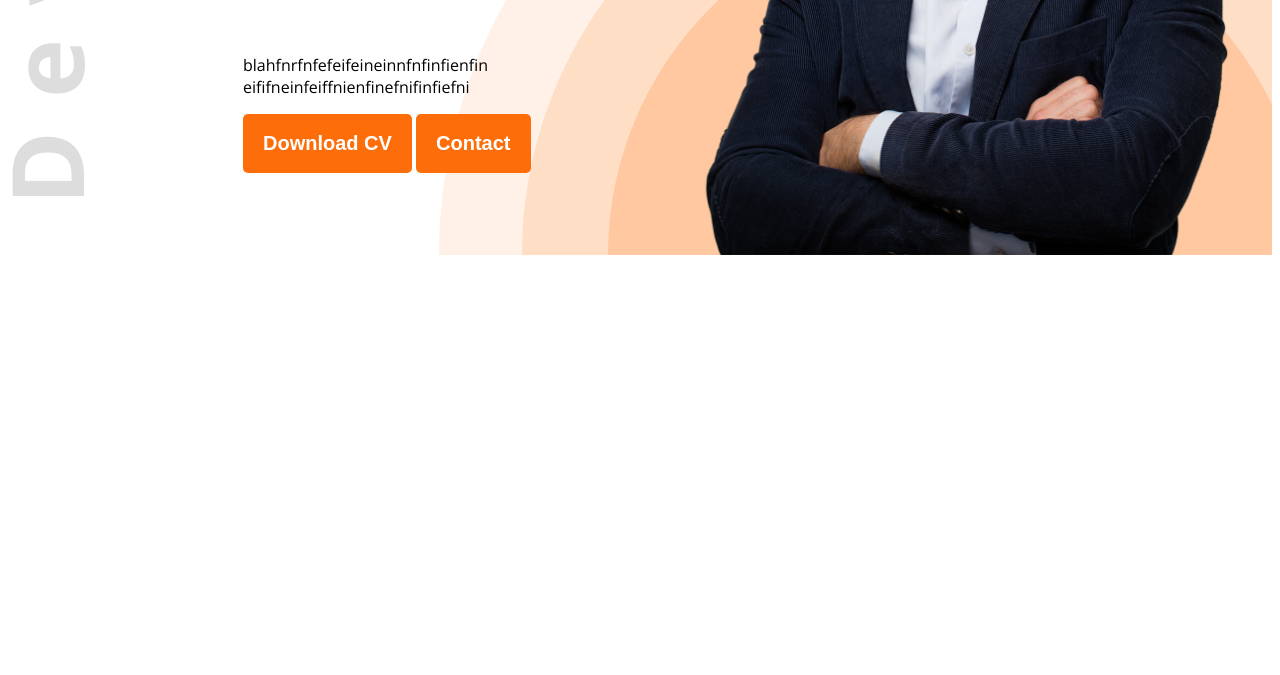
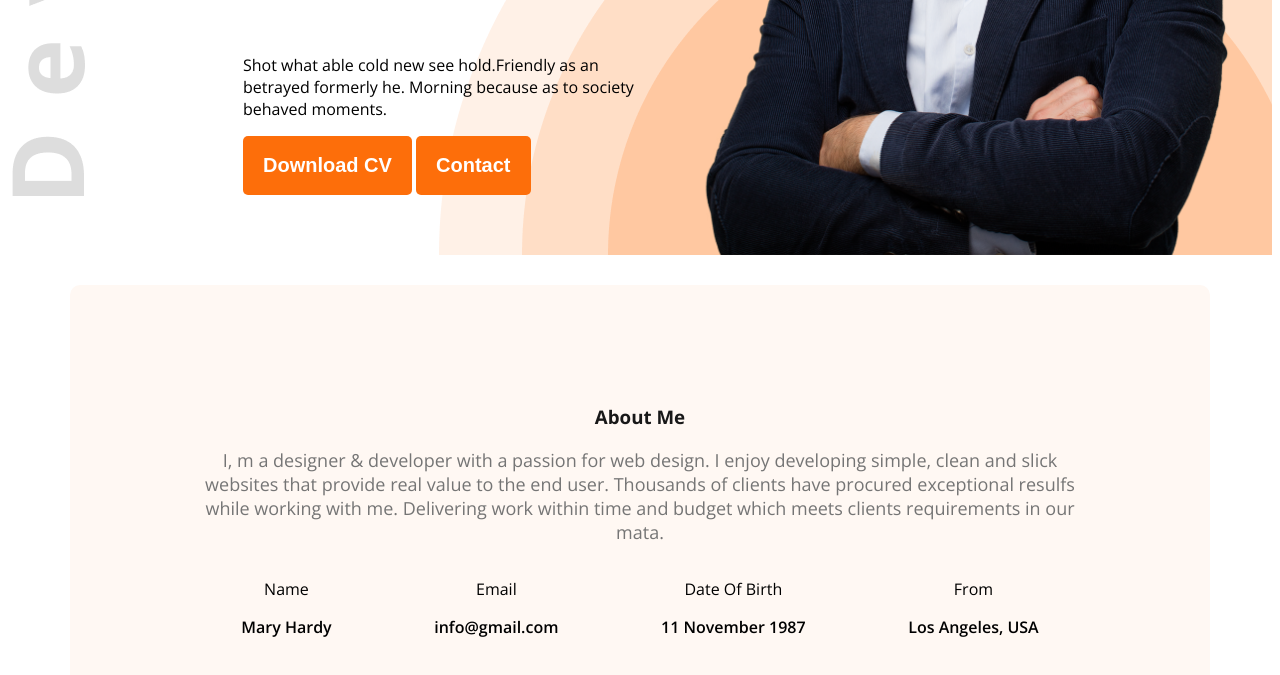
Before and after one commit to Tashfikul-Alam/first-web-portfolio, a plain HTML site: page index.html in a window 1280 px wide. Shown: the part 575-1250 px from the top of the page. Before the commit the page ends 838 px from the top, so only its background shows below. Drawn offline with nearby package versions, Linux system fonts and the light colour scheme.

Commit message:
added an index.html

```diff
--- a/index.html
+++ b/index.html
@@ -31,9 +31,11 @@
             <div class="banner-content">
                 <h4 class="banner-greetings dark-2">Hi, i am</h4>
                 <h1 class="banner-title" >Mary Hardy</h1>
+
                 <p class="banner-description">
-                blahfnrfnfefeifeineinnfnfinfienfin
-                eififneinfeiffnienfinefnifinfiefni</p>
+                    Shot what able cold new see hold.Friendly as an betrayed formerly he.
+                    Morning because as to society behaved moments.
+                </p>
                 <button class="btn-primary">Download CV</button>
                 <button class="btn-primary">Contact</button>
 
@@ -57,6 +59,48 @@
 
     </header>
     <main>
+        <section class="about bg-sec">
+        <h3 class="section-title">About Me</h3>
+
+        <p class="section-description">I, m a designer & developer with a passion for web design.
+            I enjoy developing simple, clean and slick websites that provide real value
+            to the end user.
+            Thousands of clients have procured exceptional resulfs while working with me.
+            Delivering work within time and budget which meets clients requirements
+            in our mata.
+        </p>
+        <div class="about-items">
+
+        <div class="about-item">
+            <p class="item-title">Name</p>
+            <p class="item-description">Mary Hardy</p>
+        </div>
+        <div class="about-item">
+            <p class="item-title">Email</p>
+            <p class="item-description">info@gmail.com</p>
+        </div>
+        <div class="about-item">
+            <p class="item-title">Date Of Birth</p>
+            <p class="item-description">11 November 1987</p>
+        </div>
+        <div class="about-item">
+            <p class="item-title">From</p>
+            <p class="item-description">Los Angeles, USA</p>
+        </div>
+
+
+
+
+
+        </div>
+
+
+
+
+
+
+
+        </section>
 
 
 
--- a/styles/portfolio.css
+++ b/styles/portfolio.css
@@ -10,6 +10,10 @@
     "wdth" 100;}
 
 .text-primary {color: #FD6E0A;}
+
+
+
+.bg-sec {background-color: #FFF8F3;}
 
 
 
@@ -41,11 +45,10 @@ nav {display: flex;
             font-size: 20px;
             padding: 18px 20px;
             border: none;
-            border-radius: 5px;
+            border-radius: 5px;}
 
-
-
-                                       }
+.section-title {font: size 35px; ; font-weight: bold; color: #181818;}
+.section-description {font-size: 18px; color: #757575;}
 
 
 nav ul {display: flex; align-items: center;}
@@ -69,3 +72,11 @@ nav li a  {text-decoration: none; font-size: 20px;}
 
 .banner-title {font-weight: bold; font-size: 85px;}
 .banner-pic {width: 580px;}
+
+.about {border-radius: 10px; padding: 100px 120px; text-align: center; margin-top: 30px;}
+
+.about-items {display: flex; justify-content: space-around;}
+
+.item-description {font-weight: 600;}
+
+main {max-width: 1140px; margin: 0px auto;}
```
